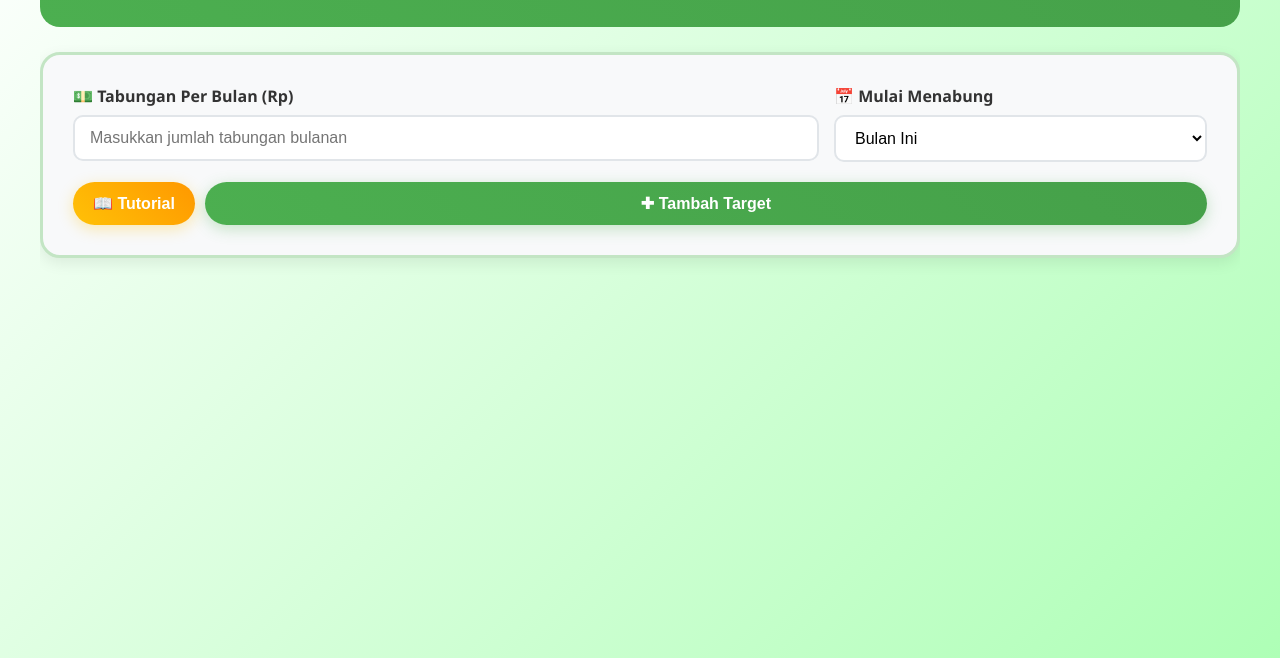
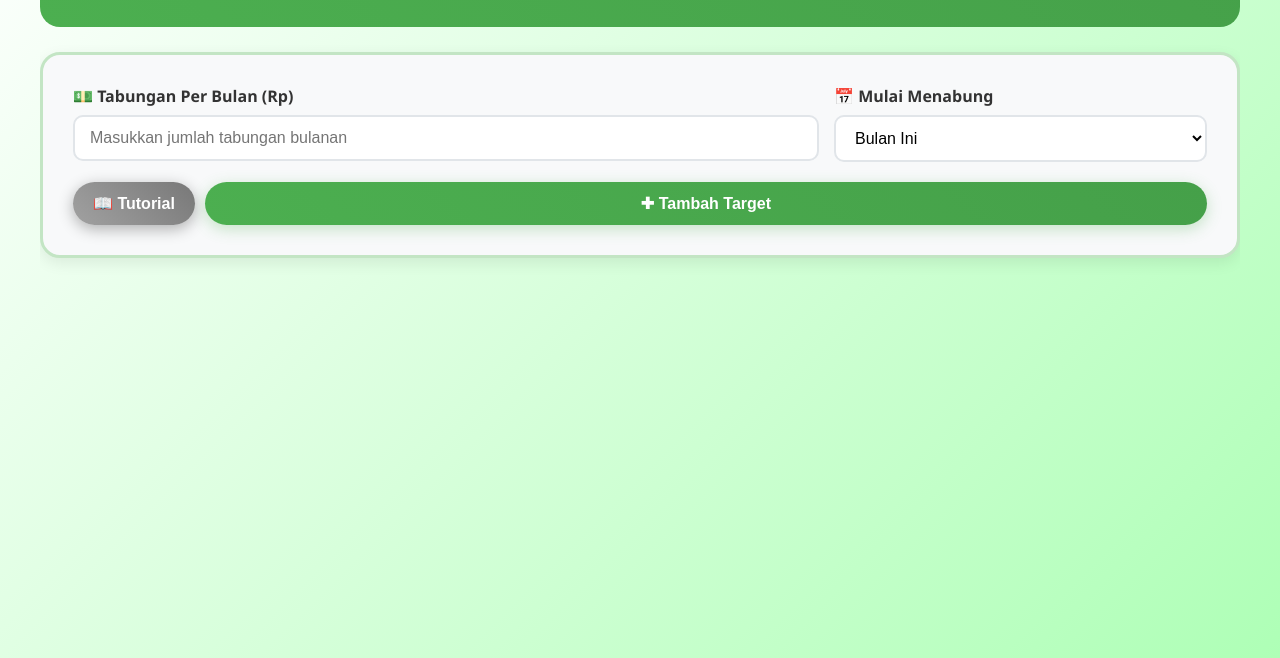
Before and after one commit to ha-bib/savings-calculator, a plain HTML site: page index.html in a window 1280 px wide. Shown: the part 142-800 px from the top of the page. Drawn offline with nearby package versions, Linux system fonts and the light colour scheme.

Commit message:
Tutorial button tobe gray

```diff
--- a/index.html
+++ b/index.html
@@ -115,8 +115,8 @@
     }
 
     .btn-tutorial {
-      background: linear-gradient(45deg, #ffc107, #ff9800);
-      box-shadow: 0 4px 15px rgba(255, 193, 7, 0.3);
+      background: linear-gradient(45deg, #a1a1a1, #787878);
+      box-shadow: 0 4px 15px rgb(0 0 0 / 30%);
     }
 
     .btn-tutorial:hover {
```
